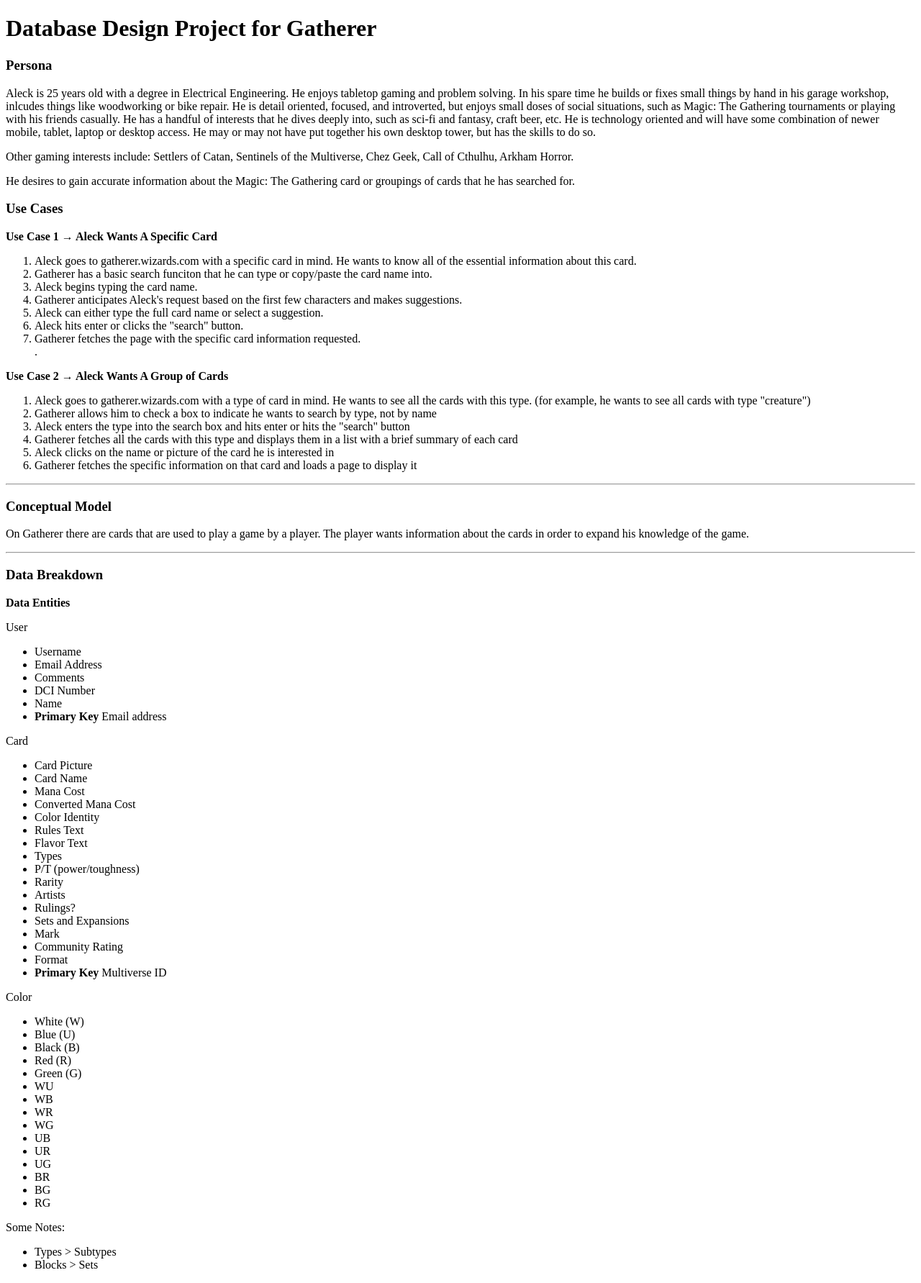
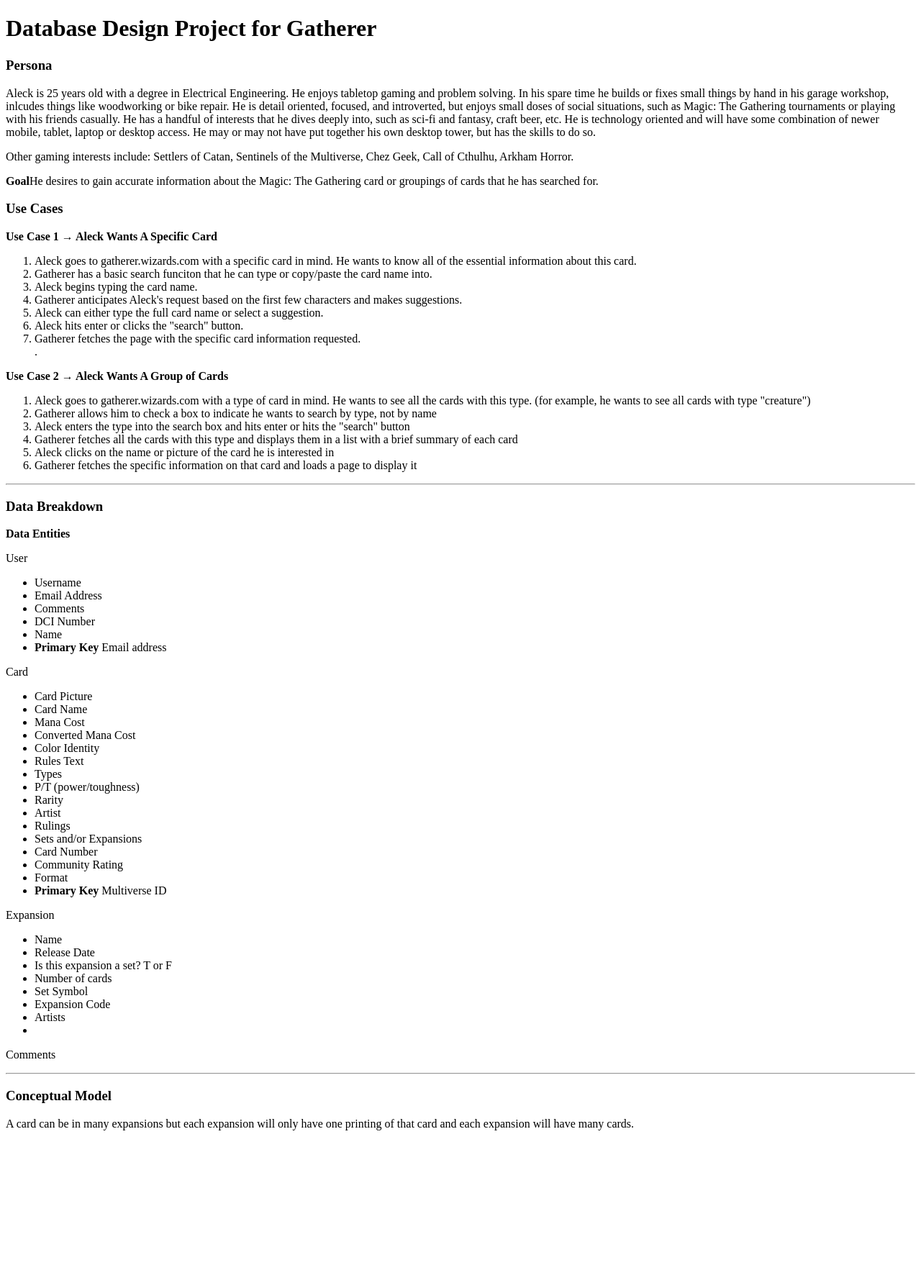
Before and after one commit to kimberlykeller/gatherer, a PHP site: page / in a window 1280 px wide. Shown: the whole page at 72% size. After the commit the page ends 1571 px from the top, so only its background shows below. Run offline with PHP 8.4, Linux system fonts and the light colour scheme; some libraries are stand-ins or nearby versions.

Commit message:
added entity "expansion"

```diff
--- a/index.php
+++ b/index.php
@@ -19,7 +19,7 @@
 		Other gaming interests include: Settlers of Catan, Sentinels of the Multiverse, Chez Geek, Call of Cthulhu, Arkham Horror.
 		</p>
 		<p>
-		He desires to gain accurate information about the Magic: The Gathering card or groupings of cards that he has searched for.
+		<strong>Goal</strong>He desires to gain accurate information about the Magic: The Gathering card or groupings of cards that he has searched for.
 		</p>
 		<h3>Use Cases</h3>
 		<p><strong>Use Case 1 &rarr; Aleck Wants A Specific Card</strong></p>
@@ -44,11 +44,6 @@
 			<li>	Aleck clicks on the name or picture of the card he is interested in</li>
 			<li>	Gatherer fetches the specific information on that card and loads a page to display it</li>
 		</ol>
-		<hr>
-		<h3>Conceptual Model</h3>
-		<p>On Gatherer there are cards that are used to play a game by a player. The player wants information about the cards
-			in order to expand his knowledge of the game.
-		</p>
 
 		<hr>
 		<h3>Data Breakdown</h3>
@@ -70,42 +65,35 @@
 			<li>Converted Mana Cost</li>
 			<li>Color Identity</li>
 			<li>Rules Text</li>
-			<li>Flavor Text</li>
 			<li>Types</li>
-			<li>P/T &#40;power/toughness&#41;</li>
+			<li>P&#47;T &#40;power&#47;toughness&#41;</li>
 			<li>Rarity</li>
-			<li>Artists</li>
-			<li>Rulings?</li>
-			<li>Sets and Expansions</li>
-			<li>Mark</li>
+			<li>Artist</li>
+			<li>Rulings</li>
+			<li>Sets and&#47;or Expansions</li>
+			<li>Card Number</li>
 			<li>Community Rating</li>
 			<li>Format</li>
 			<li><strong>Primary Key</strong> Multiverse ID</li>
 		</ul>
-		<p>Color</p>
+			<p>Expansion</p>
 			<ul>
-				<li>White &#40;W&#41; </li>
-				<li>Blue &#40;U&#41;</li>
-				<li>Black &#40;B&#41;</li>
-				<li>Red &#40;R&#41;</li>
-				<li>Green &#40;G&#41;</li>
-				<li>WU</li>
-				<li>WB</li>
-				<li>WR</li>
-				<li>WG</li>
-				<li>UB</li>
-				<li>UR</li>
-				<li>UG</li>
-				<li>BR</li>
-				<li>BG</li>
-				<li>RG</li>
+				<li>Name</li>
+				<li>Release Date</li>
+				<li>Is this expansion a set? T or F</li>
+				<li>Number of cards</li>
+				<li>Set Symbol</li>
+				<li>Expansion Code</li>
+				<li>Artists</li>
+				<li></li>
+			</ul>
 
-			</ul>
-		<p>Some Notes:</p>
-		<ul>
-			<li>Types &gt; Subtypes</li>
-			<li>Blocks &gt; Sets </li>
-		</ul>
+			<p>Comments</p>
+
+		<hr>
+		<h3>Conceptual Model</h3>
+		<p>A card can be in many expansions but each expansion will only have one printing of that card and each expansion
+		will have many cards.</p>
 
 	</body>
 </html>
```
